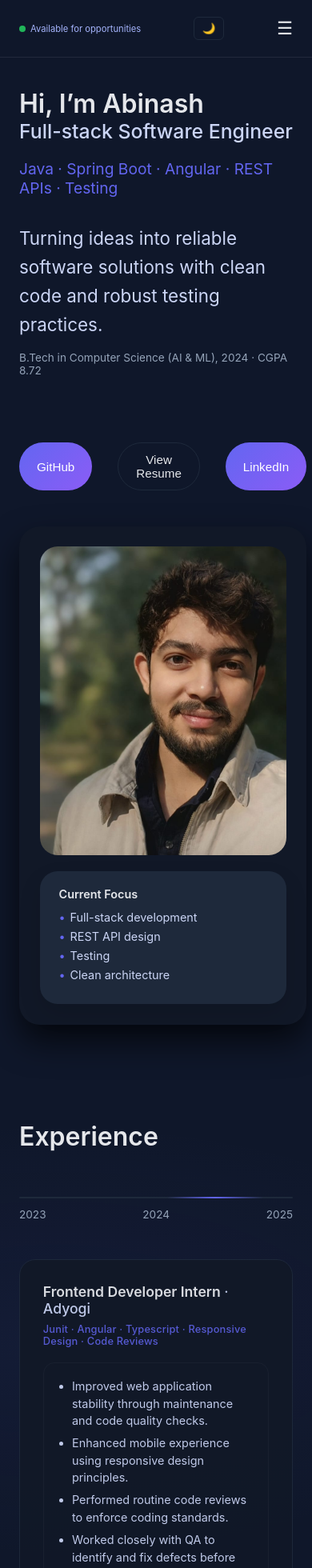
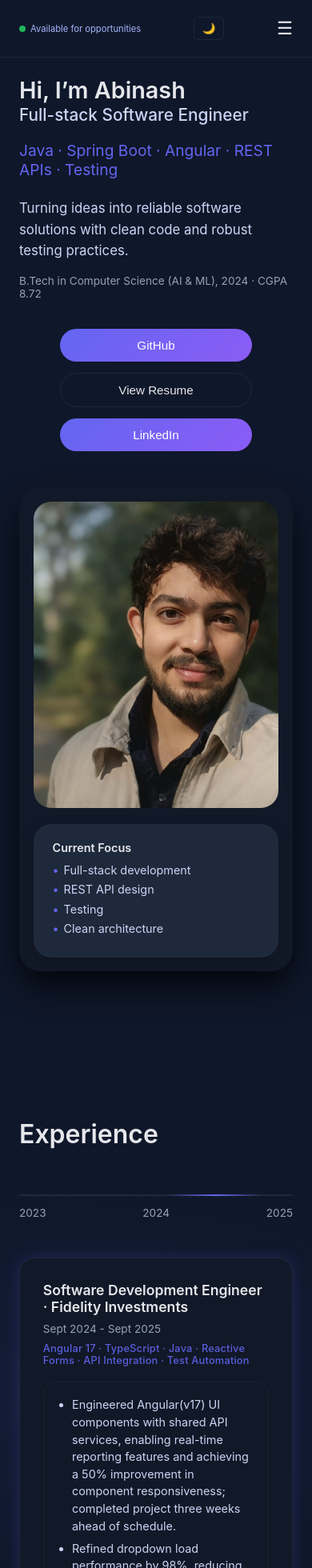
Before and after one commit to abinashkm/Portfolio_Personal, an Angular app: page / in a window 390 px wide. Shown: the top 1960 px of the page at 80% size. Built offline with nearby package versions, Linux system fonts and the light colour scheme.

Commit message:
polished for mobile view and also removed unwanted fields.

```diff
--- a/src/app/sections/experience/experience.component.html
+++ b/src/app/sections/experience/experience.component.html
@@ -1,6 +1,5 @@
 <section class="experience" id="experiences">
   <div class="experience-inner">
-
     <h2 class="section-title">Experience</h2>
 
     <!-- Timeline -->
@@ -17,71 +16,80 @@
 
     <!-- Experience Cards -->
     <div class="experience-cards">
+      <!-- Fidelity -->
+      <div class="experience-card" [class.active]="activeIndex === 1">
+        <h3 class="card-title">
+          Software Development Engineer · Fidelity Investments
+        </h3>
+        <span class="card-duration">Sept 2024 - Sept 2025</span>
+        <div class="card-tech">
+          Angular 17 · TypeScript · Java · Reactive Forms · API Integration ·
+          Test Automation
+        </div>
+        <div class="card-points-wrapper">
+          <ul class="card-points">
+            <li>
+              Engineered Angular(v17) UI components with shared API services,
+              enabling real-time reporting features and achieving a 50%
+              improvement in component responsiveness; completed project three
+              weeks ahead of schedule.
+            </li>
+            <li>
+              Refined dropdown load performance by 98%, reducing time from 230s
+              to under 5s by optimizing CUSIP fetch size and memory handling,
+              enabling smooth rendering of over 15,000 entries without leaks.
+            </li>
+            <li>
+              Integrated RESTful APIs to fetch and display real-time financial
+              data.
+            </li>
+            <li>
+              Ensured system stability and defect detection rate by 25% by
+              implementing structured negative test cases in automated API
+              validations.
+            </li>
+          </ul>
+        </div>
+      </div>
 
       <!-- Adyogi -->
-      <div
-        class="experience-card"
-        [class.active]="activeIndex === 0"
-      >
-
-        <h3 class="card-title">
-          Frontend Developer Intern
-          <span class="company">· Adyogi</span>
-        </h3>
+      <div class="experience-card" [class.active]="activeIndex === 0">
+        <h3 class="card-title">Frontend Developer Intern · Adyogi</h3>
+        <span class="card-duration">Aug 2023 - Nov 2023</span>
 
         <div class="card-tech">
           Junit · Angular · Typescript · Responsive Design · Code Reviews
         </div>
         <div class="card-points-wrapper">
           <ul class="card-points">
-            <li>Improved web application stability through maintenance and code quality checks.</li>
-            <li>Enhanced mobile experience using responsive design principles.</li>
+            <li>
+              Improved web application stability, reducing system downtimes by
+              15% through effective maintenance.
+            </li>
+            <li>
+              Increased mobile traffic by 30% and decreased bounce rates by 20%
+              by utilizing responsive design principles.
+            </li>
             <li>Performed routine code reviews to enforce coding standards.</li>
-            <li>Worked closely with QA to identify and fix defects before release.</li>
+            <li>
+              Worked closely with QA to identify and fix defects before release.
+            </li>
           </ul>
         </div>
       </div>
-
-      <!-- Fidelity -->
-      <div
-        class="experience-card"
-        [class.active]="activeIndex === 1"
-      >
-
-        <h3 class="card-title">
-          Software Development Engineer
-          <span class="company">· Fidelity Investments</span>
-        </h3>
-
-        <div class="card-tech">
-          Angular 17 · TypeScript · Java · Reactive Forms · API Integration · Test Automation
-        </div>
-        <div class="card-points-wrapper">
-          <ul class="card-points">
-            <li>Developed user-friendly UI components using Angular 17 and TypeScript.</li>
-            <li>Implemented reactive forms for dynamic data handling and validation.</li>
-            <li>Integrated RESTful APIs to fetch and display real-time financial data.</li>
-            <li>Collaborated with QA to create automated tests, improving code reliability.</li>
-          </ul>
-        </div>
-
-      </div>
-
     </div>
 
-     <!-- Achievements -->
+    <!-- Achievements -->
     <div class="achievements">
-
       <h3 class="achievements-title">Achievements & Recognition</h3>
 
       <div class="achievements-grid">
-
         <div class="achievement-card">
           <h4 class="achievement-heading">NASA Space Apps Challenge (2022)</h4>
           <p class="achievement-sub">Top 40 Team</p>
           <p class="achievement-desc">
-            Recognized among the top 40 teams for building a solution
-            during a 48-hour innovation sprint.
+            Recognized among the top 40 teams for building a solution during a
+            48-hour innovation sprint.
           </p>
         </div>
 
@@ -101,13 +109,11 @@
           </h4>
           <p class="achievement-sub">97% Test Coverage Achievement</p>
           <p class="achievement-desc">
-            Contributed to achieving 97% API and UI test coverage,
-            strengthening release reliability and defect detection.
+            Contributed to achieving 97% API and UI test coverage, strengthening
+            release reliability and defect detection.
           </p>
         </div>
-
       </div>
     </div>
-
   </div>
 </section>
--- a/src/app/sections/experience/experience.component.scss
+++ b/src/app/sections/experience/experience.component.scss
@@ -126,9 +126,10 @@
   margin-bottom: 0.35rem;
 }
 
-.company {
-  font-weight: 500;
-  color: var(--text-secondary);
+.card-duration {
+  font-size: 0.85rem;
+  color: var(--text-muted);
+  margin-top: 0.2rem;
 }
 
 /* Tech stack row */
--- a/src/app/sections/hero/hero.component.scss
+++ b/src/app/sections/hero/hero.component.scss
@@ -139,7 +139,7 @@
 }
 
 .focus li::before {
-  content: '•';
+  content: "•";
   position: absolute;
   left: 0;
   color: var(--accent-primary);
@@ -164,11 +164,51 @@
   .hero-left h1 span {
     font-size: 1.55rem;
   }
+
+  .hero {
+    min-height: auto;
+    padding-bottom: 4rem;
+  }
+
+  .hero-actions {
+    margin-top: 2.2rem;
+    gap: 1.2rem;
+  }
+
+  .hero-description {
+    font-size: 1.05rem;
+    margin-top: 1.4rem;
+  }
 }
 
 @media (max-width: 480px) {
+  .hero-left {
+    padding-top: 1rem;
+  }
+
   .hero-left h1 {
-    font-size: 2rem;
+    font-size: 1.8rem;
+    line-height: 1.25;
+  }
+
+  .hero-left h1 span {
+    font-size: 1.3rem;
+  }
+
+  .hero-actions {
+    flex-direction: column;
+    align-items: center;
+    gap: 0.9rem;
+  }
+
+  .primary-button,
+  .secondary-button {
+    width: 100%;
+    max-width: 240px;
+  }
+
+  .profile-card {
+    padding: 1.1rem;
   }
 
   .profile-image {
--- a/src/app/sections/hobbies/hobbies.component.scss
+++ b/src/app/sections/hobbies/hobbies.component.scss
@@ -1,11 +1,5 @@
 .hobbies {
-  background:
-    radial-gradient(
-      800px 400px at 80% 20%,
-      rgba(99, 102, 241, 0.05),
-      transparent 60%
-    ),
-    var(--bg-primary);
+  padding-bottom: 120px;
 }
 
 .hobbies-inner {
--- a/src/app/sections/testimonials/testimonials.component.html
+++ b/src/app/sections/testimonials/testimonials.component.html
@@ -1,14 +1,14 @@
-
 <section class="testimonials" id="testimonials">
   <div class="testimonials-inner">
-
     <h2 class="section-title">Testimonials</h2>
 
     <div class="testimonials-grid">
-
+      <!-- Ramya (Mentor) -->
       <article class="testimonial-card">
         <p class="testimonial-text">
-          Abinash is reliable and detail-oriented. He picks things up quickly and is easy to work with, especially when coordinating across frontend and testing tasks.
+          Abinash was receptive to feedback and proactive in applying it. As
+          part of the UI workstream, he handled components independently and
+          collaborated well across frontend and backend discussions.
         </p>
 
         <div class="testimonial-author">
@@ -21,14 +21,17 @@
             Ramya Avineni
           </a>
           <span class="author-role">
-            Senior Fullstack Developer | Fidelity Investments
+            Senior Fullstack Developer · Fidelity Investments (Mentor)
           </span>
         </div>
       </article>
 
+      <!-- Vineet (Team Member) -->
       <article class="testimonial-card">
         <p class="testimonial-text">
-          Abinash approached QA work with curiosity and discipline. He was receptive to guidance and steadily improved the quality of his contributions.
+          Abinash was dependable and easy to coordinate with. While working
+          across shared tasks within the team, he was clear in communication and
+          consistent in delivering what was assigned.
         </p>
 
         <div class="testimonial-author">
@@ -36,18 +39,22 @@
             href="https://www.linkedin.com/in/vineetkumargupta02/"
             target="_blank"
             rel="noopener noreferrer"
-            class="author-name">
+            class="author-name"
+          >
             Vineet Kumar Gupta
           </a>
           <span class="author-role">
-           FSE | Fidelity Investments
+            FSE · Fidelity Investments (Team Member)
           </span>
         </div>
       </article>
 
+      <!-- Michael (Squad Leader) -->
       <article class="testimonial-card">
         <p class="testimonial-text">
-          Abinash is proactive and open to feedback. He shows steady growth and a strong sense of ownership in the tasks he works on.
+          Abinash showed steady growth within the squad and took ownership of
+          the tasks assigned to him. He was responsive to feedback and
+          contributed positively to sprint deliverables.
         </p>
 
         <div class="testimonial-author">
@@ -59,13 +66,9 @@
           >
             Michael Radulovic
           </a>
-          <span class="author-role">
-            Squad Leader | Fidelity Investments
-          </span>
+          <span class="author-role"> Squad Leader · Fidelity Investments </span>
         </div>
       </article>
-
     </div>
-
   </div>
 </section>
```
Also changed, not shown: 1 other file (tests, documents, lock files or other folders).
